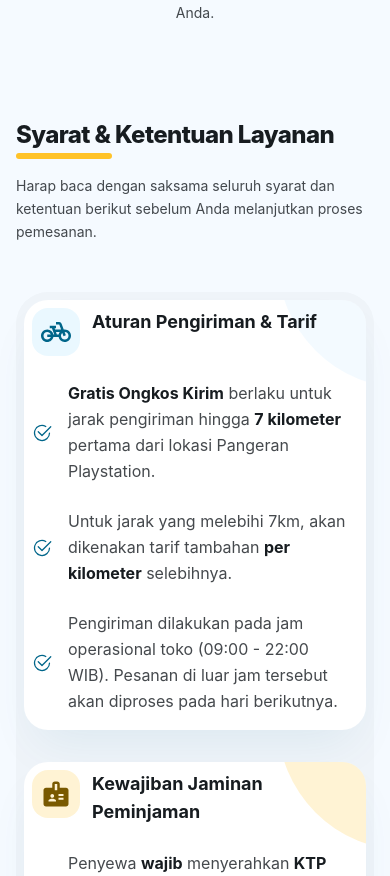
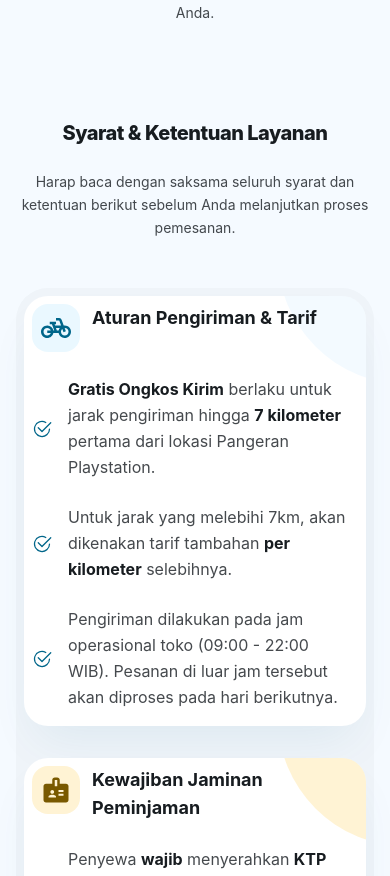
Before and after one commit to dvpms/pangeran-playstation-web, a Next.js app: page / in a window 390 px wide. Shown: the part 4445-5321 px from the top of the page. Built offline with nearby package versions, Linux system fonts and the light colour scheme.

Commit message:
feat: update Terms component with improved text alignment and responsive visibility for better readability

```diff
--- a/src/app/(public)/components/Terms.js
+++ b/src/app/(public)/components/Terms.js
@@ -102,11 +102,11 @@ export default function Terms() {
         <div className="max-w-4xl mx-auto flex flex-col gap-12">
           {/* Header Section */}
           <div className="flex flex-col gap-6 relative">
-            <h2 className=" text-2xl md:text-5xl font-extrabold tracking-tight text-surface-on relative inline-block">
+            <h2 className="text-center md:text-left text-xl md:text-5xl font-extrabold tracking-tight text-surface-on relative inline-block">
               Syarat & Ketentuan Layanan
-              <div className="absolute -bottom-2 left-0 w-24 h-1.5 bg-secondary-container rounded-full"></div>
+              <div className="hidden md:block md:absolute -bottom-2 left-0 w-24 h-1.5 bg-secondary-container rounded-full"></div>
             </h2>
-            <p className="text-sm md:text-lg text-surface-on/80 leading-relaxed max-w-2xl">
+            <p className="text-center md:text-left text-sm md:text-lg text-surface-on/80 leading-relaxed max-w-2xl">
               Harap baca dengan saksama seluruh syarat dan ketentuan berikut
               sebelum Anda melanjutkan proses pemesanan.
             </p>
```
